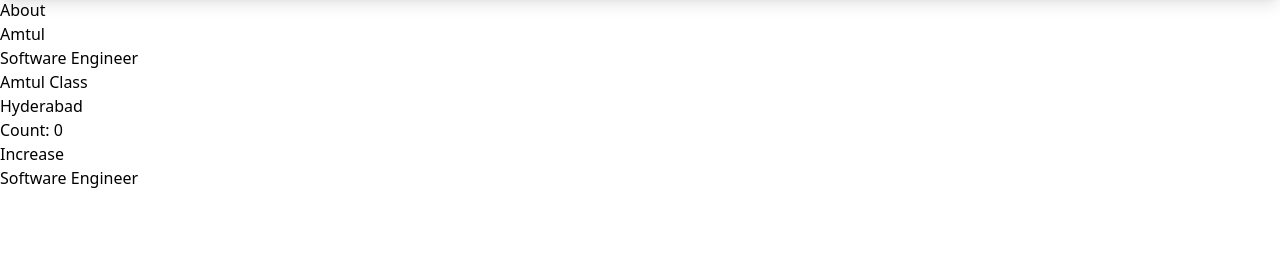
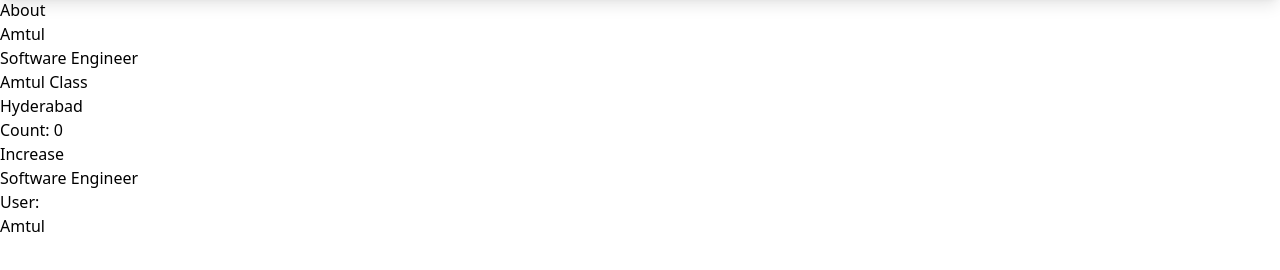
Before and after one commit to amtulkhan/Hunger-Calls, a React (Vite) app: page /about in a window 1280 px wide. Shown: the part 122-392 px from the top of the page. Built offline with nearby package versions, Linux system fonts and the light colour scheme.

Commit message:
userContext added to About class

```diff
--- a/src/Components/UserClass.js
+++ b/src/Components/UserClass.js
@@ -1,4 +1,5 @@
 import React from "react";
+import UserContext from "../Utils/UserContext";
 class UserClass extends React.Component {
   constructor(props) {
     super(props);
@@ -24,6 +25,10 @@ class UserClass extends React.Component {
           Increase
         </button>
         <h2>Software Engineer</h2>
+        User:
+        <UserContext.Consumer>
+          {({ LoggedInUser }) => <h2>{LoggedInUser}</h2>}
+        </UserContext.Consumer>
       </div>
     );
   }
```
Also changed, not shown: 2 other files (tests, documents, lock files or other folders).
